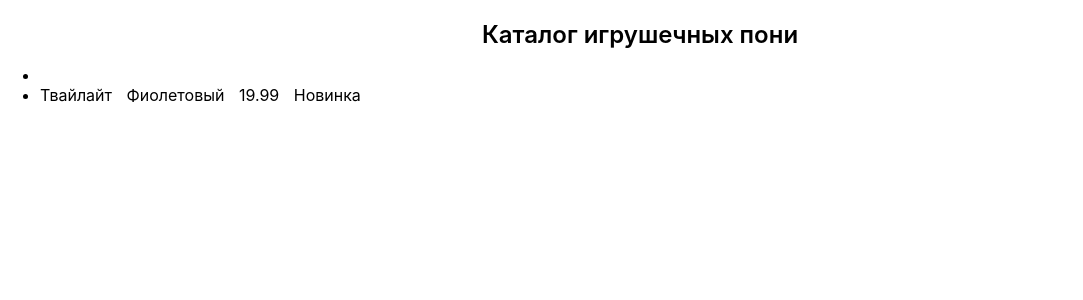
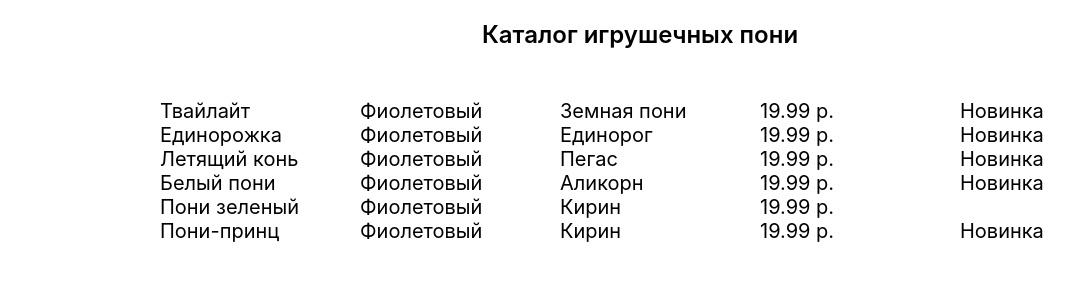
Before and after one commit to sasha-is-permi/React5, a React (Create React App) app: page / in a window 1280 px wide. Shown: the top 300 px of the page, without its empty margins (0-1083 px from the left). Built offline with nearby package versions, Linux system fonts and the light colour scheme.

Commit message:
feature-shop форматирование таблицы

```diff
--- a/src/Catalog.css
+++ b/src/Catalog.css
@@ -1,5 +1,18 @@
 
 
 .Element{
-margin-right: 10px;
+text-align: left;
+flex: 0 1 200px;
 }
+
+.Li {
+    display: flex;
+    justify-content: center;
+}
+
+.List {
+    display: block;
+    list-style: none;
+    margin-top: 50px;
+    font-size: 20px;
+    }
--- a/src/Catalog.js
+++ b/src/Catalog.js
@@ -11,10 +11,11 @@ const isNew = (item) => {
 
 const ListItems =  catalog_list.map( (element, index) => {
     return (
-            <li key={index}>
+            <li key={index}  className='Li'>
                 <span className='Element'> {element.name} </span>
                 <span className='Element'> {element.color} </span>
-                <span className='Element'> {element.price} </span>
+                <span className='Element'> {element.kind} </span>
+                <span className='Element'> {element.price} р. </span>
                 <span className='Element'> { isNew (element.is_new ) } </span>
             </li>
 
@@ -27,11 +28,9 @@ export default function  Catalog() {
 console.log(catalog_list)
   return (
        <>
-       <ul>
-        <li></li>
+       <ul className='List'>
        { ListItems }
        </ul>
-
        </>
 
   );
--- a/src/catalog_list.js
+++ b/src/catalog_list.js
@@ -2,7 +2,43 @@
 	{
 		name:   "Твайлайт",
 		color:  "Фиолетовый",
+        kind:   "Земная пони",
+		price:  "19.99",
+		is_new: true,
+    },
+	{
+		name:   "Единорожка",
+		color:  "Фиолетовый",
         kind:   "Единорог",
 		price:  "19.99",
 		is_new: true,
-    }]
+    },
+	{
+		name:   "Летящий конь",
+		color:  "Фиолетовый",
+        kind:   "Пегас",
+		price:  "19.99",
+		is_new: true,
+    },
+	{
+		name:   "Белый пони",
+		color:  "Фиолетовый",
+        kind:   "Аликорн",
+		price:  "19.99",
+		is_new: true,
+    },
+	{
+		name:   "Пони зеленый",
+		color:  "Фиолетовый",
+        kind:   "Кирин",
+		price:  "19.99",
+		is_new: false,
+    },
+	{
+		name:   "Пони-принц",
+		color:  "Фиолетовый",
+        kind:   "Кирин",
+		price:  "19.99",
+		is_new: true,
+    }
+]
```
